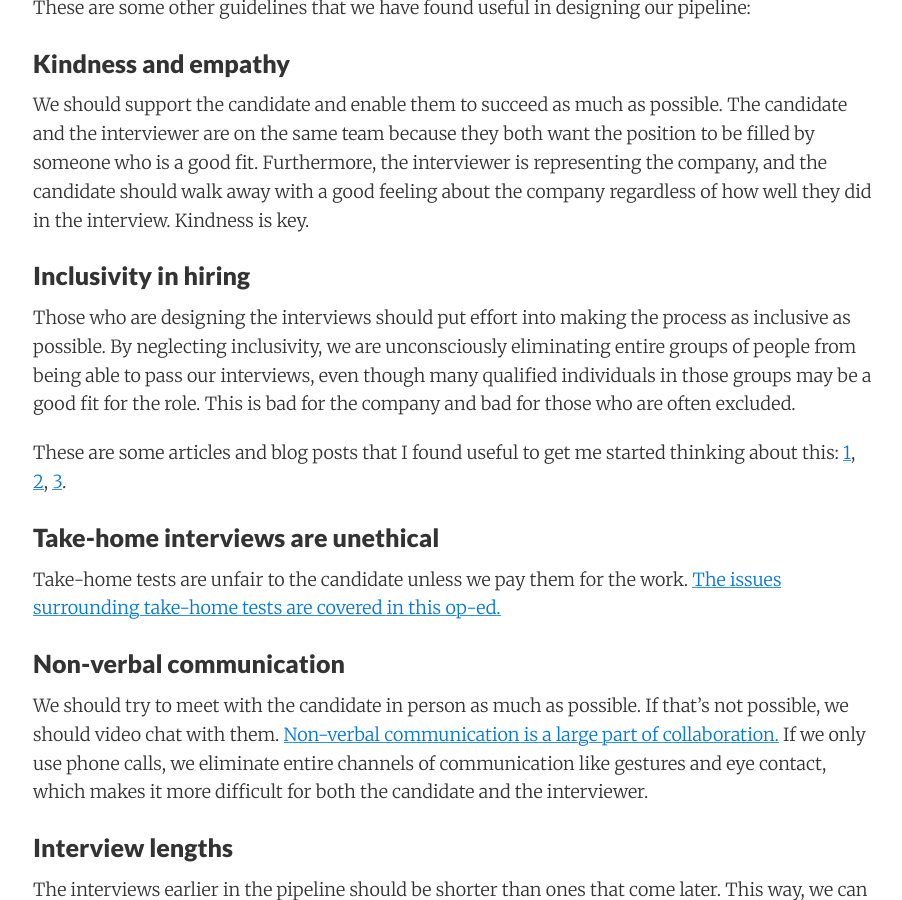
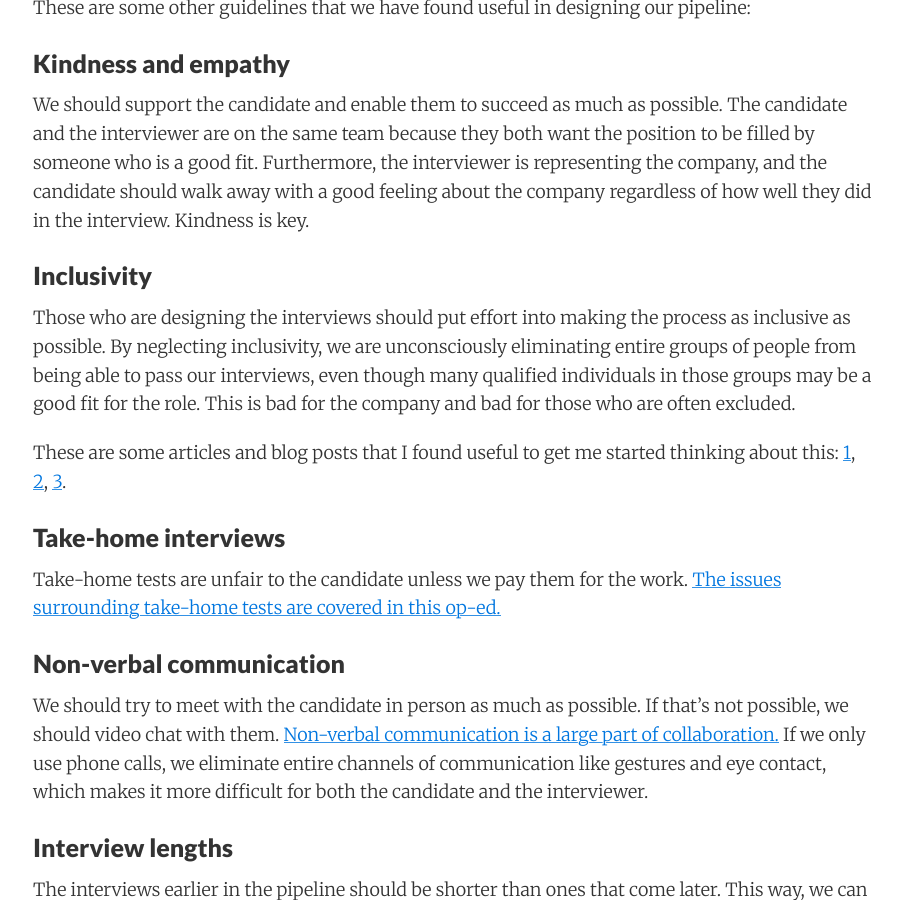
Before and after one commit to premgane/premgane.github.io, a Jekyll site: the page built from _posts/2018-03-25-designing-a-hiring-pipeline.md, in a window 1280 px wide and 900 px high, scrolled down 4079 px. Shown: the whole window, without its empty margins (187-1089 px from the left). Built offline with Jekyll 4.4.1, drawn with Linux system fonts in a browser that asks for light colours.

Commit message:
Update subsections

```diff
--- a/_posts/2018-03-25-designing-a-hiring-pipeline.md
+++ b/_posts/2018-03-25-designing-a-hiring-pipeline.md
@@ -84,13 +84,13 @@ These are some other guidelines that we have found useful in designing our pipel
 
 We should support the candidate and enable them to succeed as much as possible. The candidate and the interviewer are on the same team because they both want the position to be filled by someone who is a good fit. Furthermore, the interviewer is representing the company, and the candidate should walk away with a good feeling about the company regardless of how well they did in the interview. Kindness is key.
 
-### Inclusivity in hiring
+### Inclusivity
 
 Those who are designing the interviews should put effort into making the process as inclusive as possible. By neglecting inclusivity, we are unconsciously eliminating entire groups of people from being able to pass our interviews, even though many qualified individuals in those groups may be a good fit for the role. This is bad for the company and bad for those who are often excluded.
 
 These are some articles and blog posts that I found useful to get me started thinking about this: [1](https://work.qz.com/1095637/diversity-and-inclusion-a-guide-to-unbiased-hiring-from-quartz-at-work/), [2](https://www.ziprecruiter.com/blog/the-right-way-to-incorporate-diversity-hiring-goals-and-strategies/), [3](https://medium.com/@s_m_i/lessons-in-inclusive-hiring-what-ive-learnt-d8501d8925d5).
 
-### Take-home interviews are unethical
+### Take-home interviews
 
 Take-home tests are unfair to the candidate unless we pay them for the work. [The issues surrounding take-home tests are covered in this op-ed.](https://www.nytimes.com/2010/12/04/your-money/04shortcuts.html)
 
```
Also changed, not shown: 1 other file.
